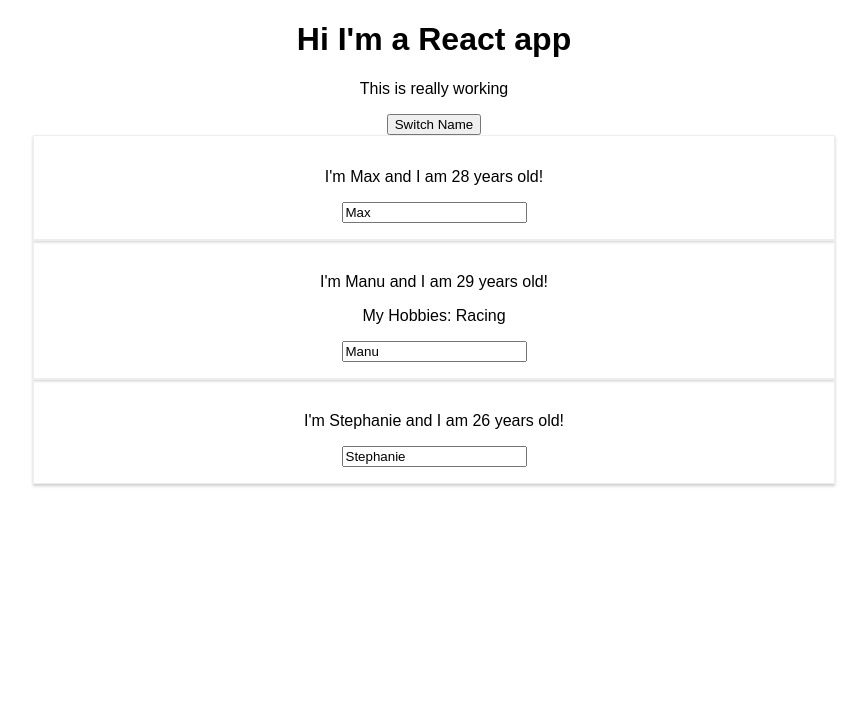
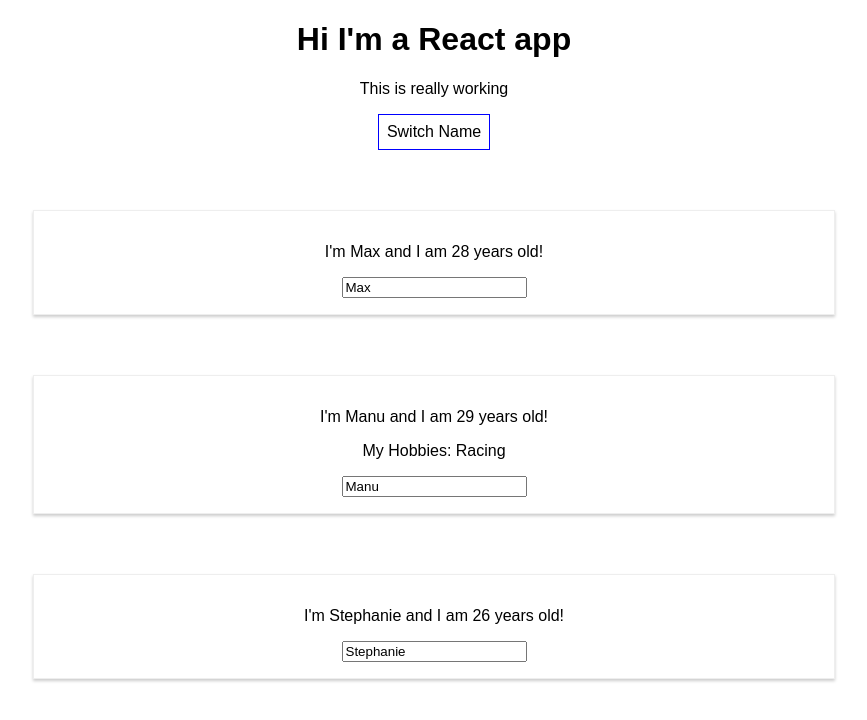
Before and after one commit to josuegb/react-tuto, a React (Create React App) app: page / in a window 1280 px wide. Shown: the top 720 px of the page, without its empty margins (206-1073 px from the left). Built offline with nearby package versions, Linux system fonts and the light colour scheme.

Commit message:
adding inline styles

```diff
--- a/src/App.js
+++ b/src/App.js
@@ -34,11 +34,21 @@
   }
 
   render() {
+    const style = {
+      backgroundColor: 'white',
+      font: 'inherit',
+      border: '1px solid blue',
+      padding: '8px',
+      cursor: 'pointer'
+    };
+
     return (
       <div className="App">
         <h1>Hi I'm a React app</h1>
         <p>This is really working</p>
-        <button onClick ={this.switchNameHandler.bind(this, 'Maximiliam')}>Switch Name</button>
+        <button
+          style= {style}
+          onClick ={this.switchNameHandler.bind(this, 'Maximiliam')}>Switch Name</button>
         <Person
           name={this.state.persons[0].name}
           age={this.state.persons[0].age} />
--- a/src/Person/Person.css
+++ b/src/Person/Person.css
@@ -1,6 +1,6 @@
 .Person {
   width: 60%;
-  margin: auto;
+  margin: 60px auto;
   border: 1px solid #eee;
   box-shadow: 0 2px 3px #ccc;
   padding: 16px;
```
